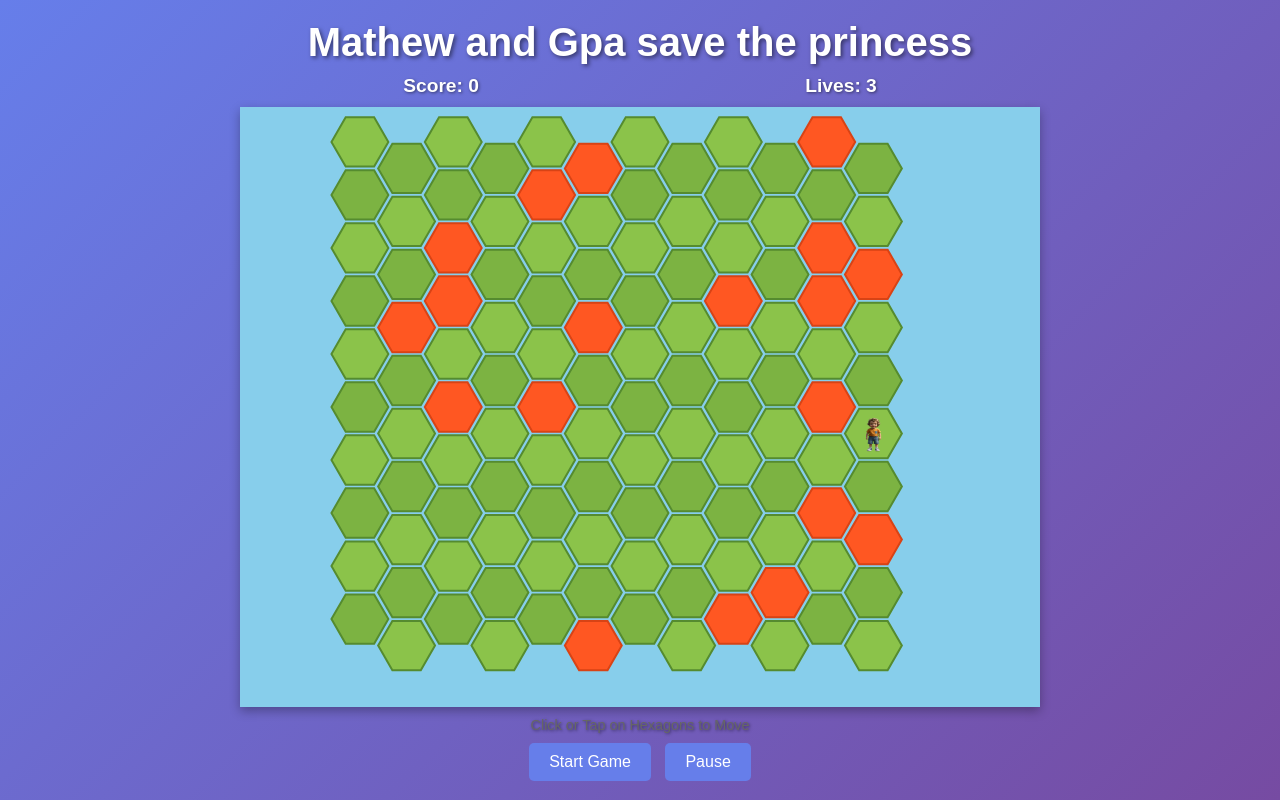
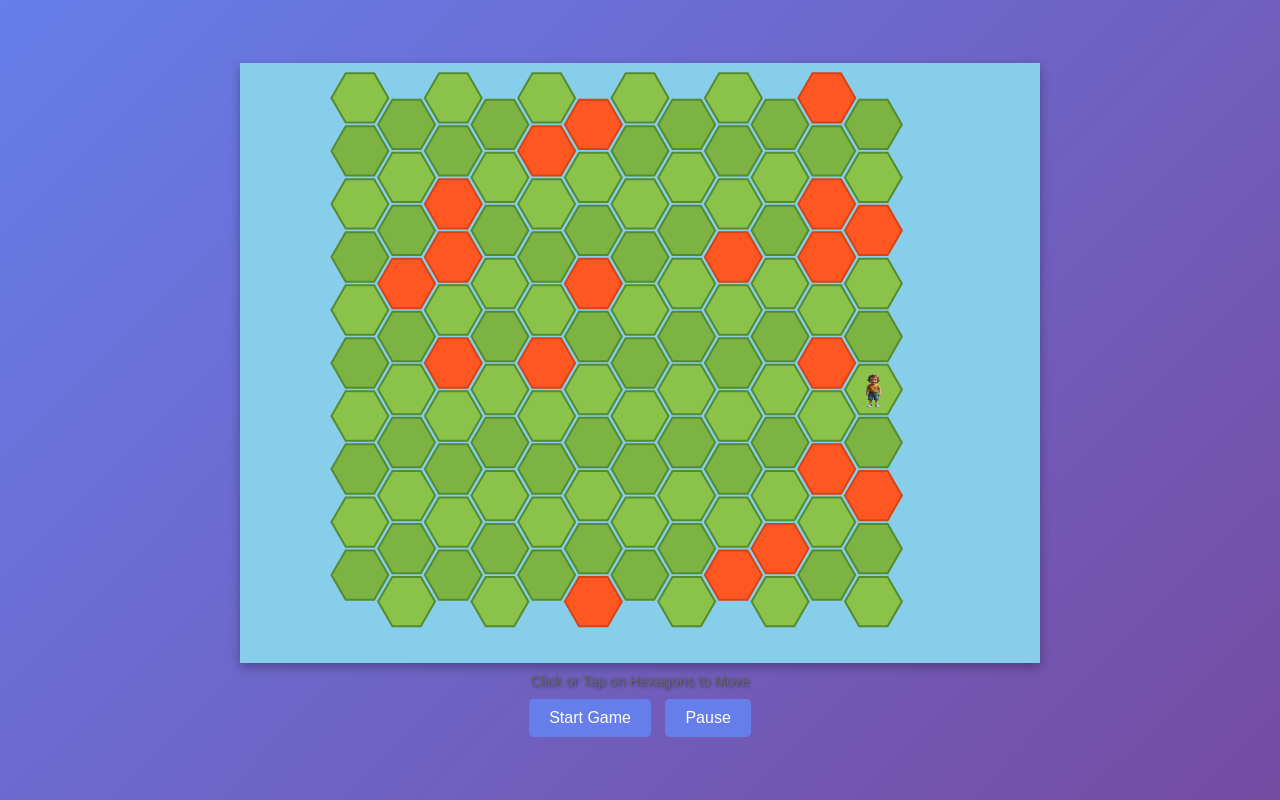
Before and after one commit to jerod-hatley/my-first-static-web-app, a plain HTML site: page index.html in a window 1280 px wide. Drawn offline with Linux system fonts and the light colour scheme.

Commit message:
Hide title and score panel to maximize playing field

```diff
--- a/style.css
+++ b/style.css
@@ -24,23 +24,11 @@ body {
 }
 
 h1 {
-    text-align: center;
-    color: #ffffff;
-    margin-bottom: 10px;
-    font-size: clamp(1.5em, 5vw, 2.5em);
-    text-shadow: 2px 2px 4px rgba(0, 0, 0, 0.5);
+    display: none;
 }
 
 .score-panel {
-    display: flex;
-    justify-content: space-around;
-    margin-bottom: 10px;
-    font-size: 1.2em;
-    font-weight: bold;
-    color: #ffffff;
-    text-shadow: 1px 1px 3px rgba(0, 0, 0, 0.5);
-    width: 100%;
-    max-width: 800px;
+    display: none;
 }
 
 #gameCanvas {
```
